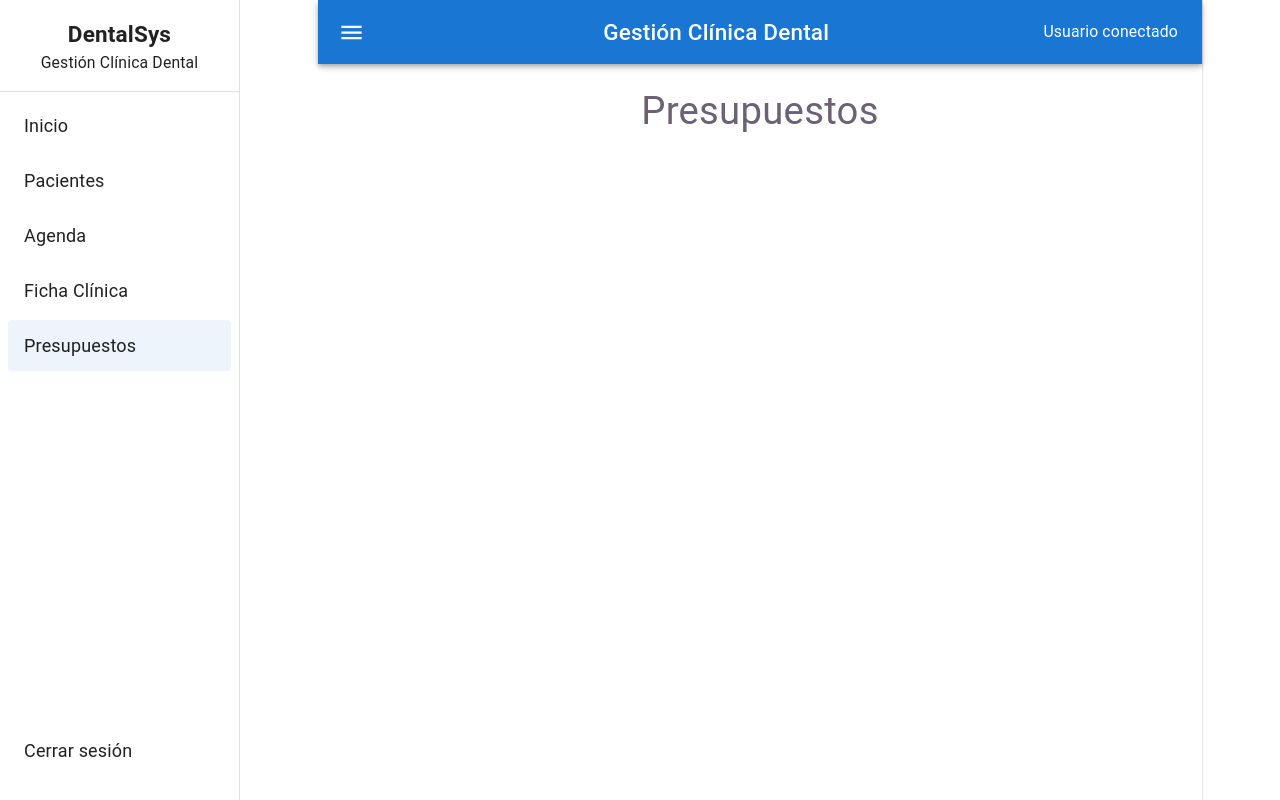
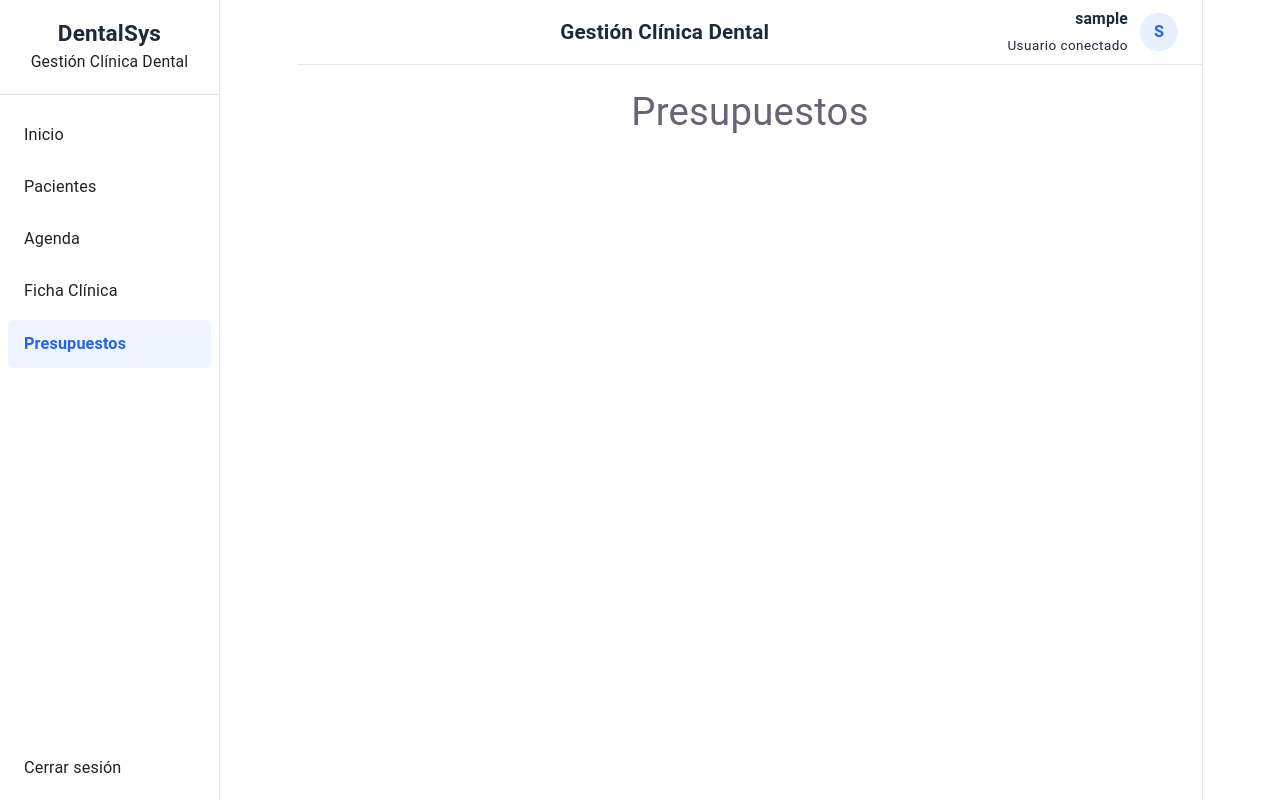
Before and after one commit to JOHAMARTINEZ/DentalSys, a React (Vite) app in the folder frontend/: page /presupuestos in a window 1280 px wide. Built offline with nearby package versions, Linux system fonts and the light colour scheme; no server answers; sample sign-in values are in the browser's storage.

Commit message:
feat: mejorar diseño del dashboard

```diff
--- a/frontend/src/components/layout/Header.tsx
+++ b/frontend/src/components/layout/Header.tsx
@@ -3,6 +3,7 @@ import Toolbar from '@mui/material/Toolbar'
 import Typography from '@mui/material/Typography'
 import Box from '@mui/material/Box'
 import IconButton from '@mui/material/IconButton'
+import Avatar from '@mui/material/Avatar'
 import MenuIcon from '@mui/icons-material/Menu'
 
 interface HeaderProps {
@@ -10,26 +11,93 @@ interface HeaderProps {
 }
 
 function Header({ onMenuClick }: HeaderProps) {
+  const username = localStorage.getItem('dentalsys_username') || 'Usuario'
+
   return (
-    <AppBar position="static">
-      <Toolbar>
+    <AppBar
+      position="static"
+      elevation={0}
+      sx={{
+        backgroundColor: '#FFFFFF',
+        color: '#1F2937',
+        borderBottom: '1px solid #E5E7EB',
+      }}
+    >
+      <Toolbar
+        sx={{
+          minHeight: 72,
+          px: { xs: 2, sm: 3 },
+        }}
+      >
         <IconButton
-          color="inherit"
+          onClick={onMenuClick}
           edge="start"
-          onClick={onMenuClick}
-          sx={{ mr: 2 }}
+          sx={{
+            mr: 2,
+            color: '#4B5563',
+            display: { xs: 'inline-flex', sm: 'none' },
+          }}
+          aria-label="Abrir menú"
         >
           <MenuIcon />
         </IconButton>
 
-        <Typography variant="h6" sx={{ flexGrow: 1 }}>
-          Gestión Clínica Dental
-        </Typography>
+        <Box sx={{ flexGrow: 1 }}>
+          <Typography
+            variant="h6"
+            sx={{
+              fontWeight: 700,
+              lineHeight: 1.2,
+              fontSize: { xs: '1rem', sm: '1.15rem' },
+            }}
+          >
+            Gestión Clínica Dental
+          </Typography>
+        </Box>
 
-        <Box>
-          <Typography variant="body2">
-            Usuario conectado
-          </Typography>
+        <Box
+          sx={{
+            display: 'flex',
+            alignItems: 'center',
+            gap: 1.5,
+          }}
+        >
+          <Box
+            sx={{
+              display: { xs: 'none', sm: 'block' },
+              textAlign: 'right',
+            }}
+          >
+            <Typography
+              variant="body2"
+              sx={{
+                fontWeight: 600,
+                color: '#1F2937',
+              }}
+            >
+              {username}
+            </Typography>
+
+            <Typography
+              variant="caption"
+              color="text.secondary"
+            >
+              Usuario conectado
+            </Typography>
+          </Box>
+
+          <Avatar
+            sx={{
+              width: 38,
+              height: 38,
+              backgroundColor: '#E8F0FE',
+              color: '#2563EB',
+              fontSize: '0.9rem',
+              fontWeight: 600,
+            }}
+          >
+            {username.charAt(0).toUpperCase()}
+          </Avatar>
         </Box>
       </Toolbar>
     </AppBar>
--- a/frontend/src/components/layout/Sidebar.tsx
+++ b/frontend/src/components/layout/Sidebar.tsx
@@ -13,6 +13,8 @@ interface SidebarProps {
   mobileOpen: boolean
   onClose: () => void
 }
+
+const drawerWidth = 220
 
 const menuItems = [
   { label: 'Inicio', path: '/inicio' },
@@ -35,6 +37,7 @@ function Sidebar({ mobileOpen, onClose }: SidebarProps) {
       onClose()
     }
   }
+
   const handleLogout = () => {
     localStorage.removeItem('dentalsys_token')
     localStorage.removeItem('dentalsys_username')
@@ -43,49 +46,107 @@ function Sidebar({ mobileOpen, onClose }: SidebarProps) {
 
   const drawerContent = (
     <>
-      <Box sx={{ p: 2 }}>
-        <Typography variant="h6" sx={{ fontWeight: 'bold' }}>
+      <Box
+        sx={{
+          px: 2.5,
+          py: 2.5,
+        }}
+      >
+        <Typography
+          variant="h6"
+          sx={{
+            color: '#1F2937',
+            fontWeight: 700,
+            lineHeight: 1.2,
+          }}
+        >
           DentalSys
         </Typography>
 
-        <Typography variant="body2">
+        <Typography
+          variant="body2"
+          color="text.secondary"
+          sx={{ mt: 0.5 }}
+        >
           Gestión Clínica Dental
         </Typography>
       </Box>
 
       <Divider />
 
-      <List sx={{ px: 1 }}>
-        {menuItems.map((item) => (
-          <ListItem key={item.label} disablePadding>
+      <List
+        sx={{
+          px: 1,
+          py: 2,
+        }}
+      >
+        {menuItems.map((item) => {
+          const isSelected = location.pathname === item.path
+
+          return (
+            <ListItem
+              key={item.path}
+              disablePadding
+              sx={{ mb: 0.5 }}
+            >
               <ListItemButton
-              selected={location.pathname === item.path}
+                selected={isSelected}
                 onClick={() => handleNavigation(item.path)}
                 sx={{
-                mb: 0.5,
-                borderRadius: 1,
+                  borderRadius: 1.5,
+                  minHeight: 42,
+                  '&.Mui-selected': {
+                    backgroundColor: '#EEF5FF',
+                    color: '#2563EB',
+                    '&:hover': {
+                      backgroundColor: '#E5EFFF',
+                    },
+                  },
+                  '&:hover': {
+                    backgroundColor: '#F9FAFB',
+                  },
                 }}
               >
-              <ListItemText primary={item.label} />
+                <ListItemText
+                  primary={item.label}
+                  sx={{
+                    '& .MuiListItemText-primary': {
+                      fontSize: '0.9rem',
+                      fontWeight: isSelected ? 600 : 400,
+                    },
+                  }}
+                />
               </ListItemButton>
             </ListItem>
-        ))}
+          )
+        })}
       </List>
 
-      <Box sx={{ mt: 'auto', p: 1 }}>
+      <Box
+        sx={{
+          mt: 'auto',
+          p: 1,
+        }}
+      >
         <ListItemButton
           onClick={handleLogout}
           sx={{
-    borderRadius: 1,
+            borderRadius: 1.5,
+            minHeight: 42,
+            '&:hover': {
+              backgroundColor: '#FEF2F2',
+              color: '#DC2626',
+            },
           }}
         >
-  <ListItemText primary="Cerrar sesión" />
-</ListItemButton>
-        <ListItemButton
+          <ListItemText
+            primary="Cerrar sesión"
             sx={{
-            borderRadius: 1,
+              '& .MuiListItemText-primary': {
+                fontSize: '0.9rem',
+              },
             }}
-        >
+          />
         </ListItemButton>
       </Box>
     </>
@@ -100,12 +161,15 @@ function Sidebar({ mobileOpen, onClose }: SidebarProps) {
         keepMounted: true,
       }}
       sx={{
-        width: { xs: 200, sm: 240 },
+        width: isMobile ? 280 : drawerWidth,
+        flexShrink: 0,
         '& .MuiDrawer-paper': {
-          width: { xs: 200, sm: 240 },
+          width: isMobile ? 280 : drawerWidth,
           boxSizing: 'border-box',
           display: 'flex',
           flexDirection: 'column',
+          borderRight: '1px solid #E5E7EB',
+          backgroundColor: '#FFFFFF',
         },
       }}
     >
```
Also changed, not shown: frontend/src/pages/Inicio.tsx (+231 -8 lines). Lines whose indentation alone changed are shown as unchanged.
